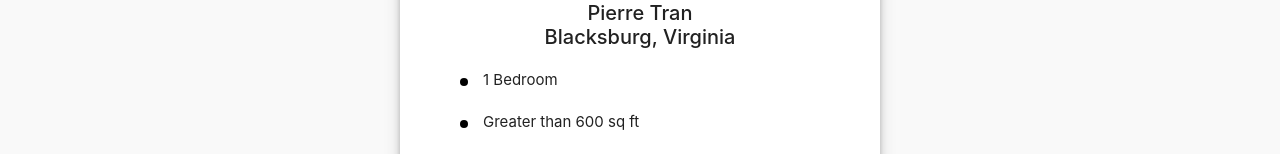
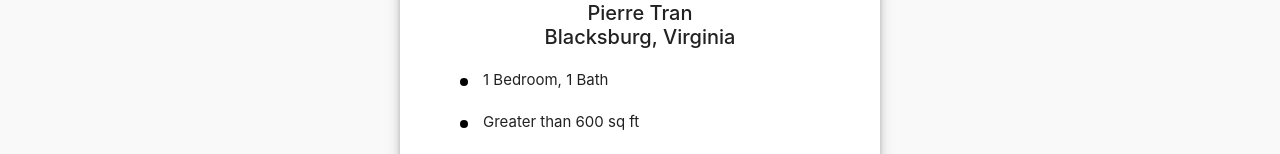
Before and after one commit to pierretranva/housify, a React (Create React App) app in the folder housify/: page /profile in a window 1280 px wide. Shown: the part 480-634 px from the top of the page. Built offline with nearby package versions, Linux system fonts and the light colour scheme.

Commit message:
add a profile description

```diff
--- a/housify/src/components/ProfileItem.js
+++ b/housify/src/components/ProfileItem.js
@@ -31,7 +31,7 @@ const ProfileItem = ({ name, matches, location, id, status, price, description }
 			<div className="profileItemSecond">
 				<div className="info">
 					<span className="bullet">					</span>
-					<span className="infoContent">{"1 Bedroom"}</span>
+					<span className="infoContent">{"1 Bedroom, 1 Bath"}</span>
 				</div>
 
 				<div className="info">
```
